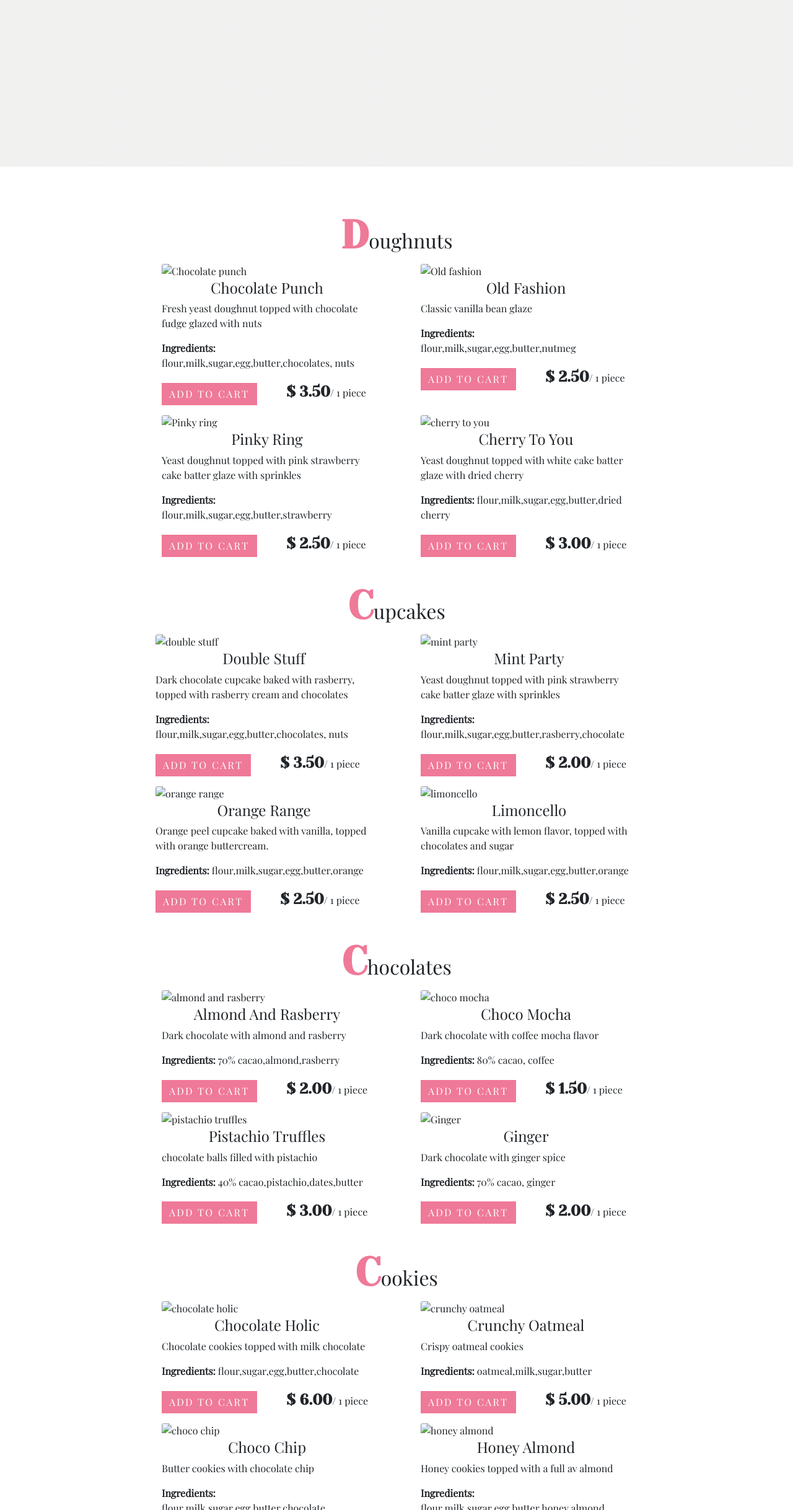
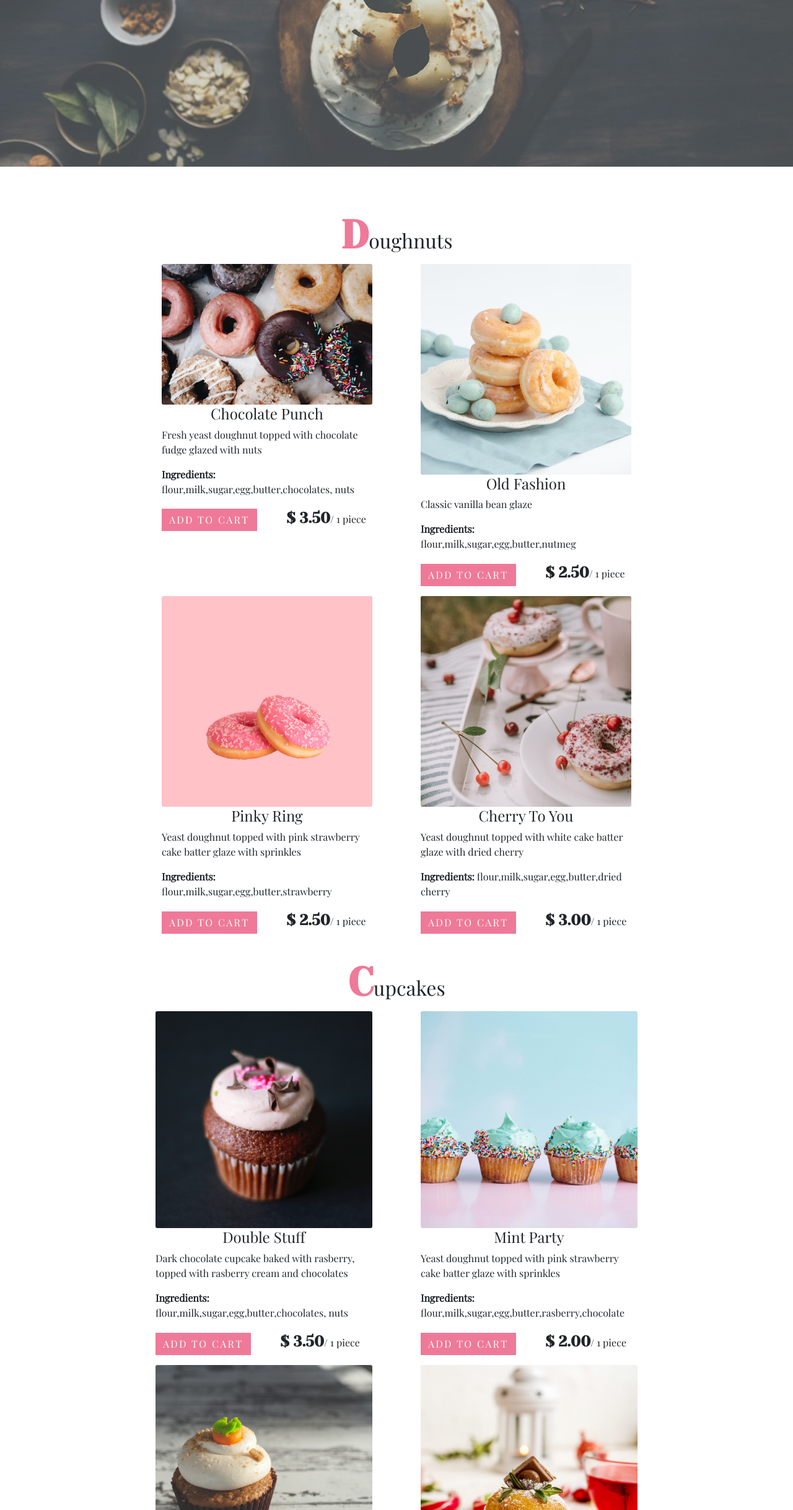
Before and after one commit to Martinlindblad/sweetsfactory, a plain HTML site: page products.html in a window 1280 px wide. Shown: the part 363-2800 px from the top of the page at 62% size. Drawn offline with nearby package versions, Linux system fonts and the light colour scheme.

Commit message:
ändrat lite

```diff
--- a/css/products.css
+++ b/css/products.css
@@ -140,22 +140,22 @@ body {
 }
 
 .img1 {
-    background-image:linear-gradient(var(--yellowTrans), var(--yellowTrans)),url("./img/bg-img.jpg");
+    background-image:linear-gradient(var(--yellowTrans), var(--yellowTrans)),url("../img/bg-img.jpg");
 }
 .img2 {
-    background-image:linear-gradient(var(--yellowTrans), var(--yellowTrans)),url("./img/bg-img2.jpg");
+    background-image:linear-gradient(var(--yellowTrans), var(--yellowTrans)),url("../img/bg-img2.jpg");
 }
 .img3 {
-    background-image:linear-gradient(var(--yellowTrans), var(--yellowTrans)),url("./img/bg-img3.jpg");
+    background-image:linear-gradient(var(--yellowTrans), var(--yellowTrans)),url("../img/bg-img3.jpg");
 }
 .img4 {
-    background-image:linear-gradient(var(--yellowTrans), var(--yellowTrans)),url("./img/bg-img4.jpg");
+    background-image:linear-gradient(var(--yellowTrans), var(--yellowTrans)),url("../img/bg-img4.jpg");
 }
 .img5 {
-    background-image:linear-gradient(var(--yellowTrans), var(--yellowTrans)),url("./img/bg-img5.jpg");
+    background-image:linear-gradient(var(--yellowTrans), var(--yellowTrans)),url("../img/bg-img5.jpg");
 }
 .img6 {
-    background-image:linear-gradient(var(--yellowTrans), var(--yellowTrans)),url("./img/bg-img6.jpg");
+    background-image:linear-gradient(var(--yellowTrans), var(--yellowTrans)),url("../img/bg-img6.jpg");
 }
 .banner-roll {
     width: 100vw;
--- a/products.html
+++ b/products.html
@@ -103,8 +103,7 @@
         <div class="container mt-4">
             <div class="row">
                 <div class="col-10 mx-auto col-sm-6 text-center">
-
-                    <h2 class="text-capitalize"><strong class="banner-title ">D</strong>oughnuts</h2>
+                    <h2 class="text-capitalize" id="donuts"><strong class="banner-title ">D</strong>oughnuts</h2>
                 </div>
             </div>
             <div class="row mx-auto d-flex justify-content-center products-container1">
@@ -116,7 +115,7 @@
         <div class="container mt-4">
             <div class="row">
                 <div class="col-10 mx-auto col-sm-6 text-center">
-                    <h2 class="text-capitalize"><strong class="banner-title ">c</strong>upcakes</h2>
+                    <h2 class="text-capitalize" id="cup"><strong class="banner-title ">c</strong>upcakes</h2>
                 </div>
                 <div class="row mx-auto d-flex justify-content-center products-container2">
                 </div>
--- a/sweets.json
+++ b/sweets.json
@@ -1,41 +1,41 @@
 {
   "Doughnut":[
-    {"name": "Chocolate punch", "description" : "Fresh yeast doughnut topped with chocolate fudge glazed with nuts", "ingredients": "flour,milk,sugar,egg,butter,chocolates, nuts", "price": 3.50, "imageUrl": "/modal-category/category/img/doughnuts.jpg"},
-    {"name": "Old fashion", "description" : "Classic vanilla bean glaze", "ingredients": "flour,milk,sugar,egg,butter,nutmeg", "price": 2.50, "imageUrl": "/modal-category/category/img/doughnut2.jpg"},
-    {"name": "Pinky ring", "description" : "Yeast doughnut topped with pink strawberry cake batter glaze with sprinkles", "ingredients": "flour,milk,sugar,egg,butter,strawberry", "price": 2.50, "imageUrl": "/modal-category/category/img/doughnut3.jpg"},
-    {"name": "cherry to you", "description" : "Yeast doughnut topped with white cake batter glaze with dried cherry", "ingredients": "flour,milk,sugar,egg,butter,dried cherry", "price": 3.00, "imageUrl": "/modal-category/category/img/doughnut4.jpg"}
+    {"name": "Chocolate punch", "description" : "Fresh yeast doughnut topped with chocolate fudge glazed with nuts", "ingredients": "flour,milk,sugar,egg,butter,chocolates, nuts", "price": 3.50, "imageUrl": "./img/doughnuts.jpg"},
+    {"name": "Old fashion", "description" : "Classic vanilla bean glaze", "ingredients": "flour,milk,sugar,egg,butter,nutmeg", "price": 2.50, "imageUrl": "./img/doughnut2.jpg"},
+    {"name": "Pinky ring", "description" : "Yeast doughnut topped with pink strawberry cake batter glaze with sprinkles", "ingredients": "flour,milk,sugar,egg,butter,strawberry", "price": 2.50, "imageUrl": "./img/doughnut3.jpg"},
+    {"name": "cherry to you", "description" : "Yeast doughnut topped with white cake batter glaze with dried cherry", "ingredients": "flour,milk,sugar,egg,butter,dried cherry", "price": 3.00, "imageUrl": "./img/doughnut4.jpg"}
 
   ],
 
   "Cupcake":[
-    {"name": "double stuff", "description" : "Dark chocolate cupcake baked with rasberry, topped with rasberry cream and chocolates", "ingredients": "flour,milk,sugar,egg,butter,chocolates, nuts", "price": 3.50, "imageUrl": "/modal-category/category/img/cupcake2.jpg"},
-    {"name": "mint party", "description" : "Yeast doughnut topped with pink strawberry cake batter glaze with sprinkles", "ingredients": "flour,milk,sugar,egg,butter,rasberry,chocolate", "price": 2.00, "imageUrl": "/modal-category/category/img/cupcake3.jpg"},
-    {"name": "orange range", "description" : "Orange peel cupcake baked with vanilla, topped with orange buttercream.", "ingredients": "flour,milk,sugar,egg,butter,orange", "price": 2.50, "imageUrl": "/modal-category/category/img/cupcake.jpg"},
-    {"name": "limoncello", "description" : "Vanilla cupcake with lemon flavor, topped with chocolates and sugar", "ingredients": "flour,milk,sugar,egg,butter,orange", "price": 2.50, "imageUrl": "/modal-category/category/img/cupcake4.jpg"}
+    {"name": "double stuff", "description" : "Dark chocolate cupcake baked with rasberry, topped with rasberry cream and chocolates", "ingredients": "flour,milk,sugar,egg,butter,chocolates, nuts", "price": 3.50, "imageUrl": "./img/cupcake2.jpg"},
+    {"name": "mint party", "description" : "Yeast doughnut topped with pink strawberry cake batter glaze with sprinkles", "ingredients": "flour,milk,sugar,egg,butter,rasberry,chocolate", "price": 2.00, "imageUrl": "./img/cupcake3.jpg"},
+    {"name": "orange range", "description" : "Orange peel cupcake baked with vanilla, topped with orange buttercream.", "ingredients": "flour,milk,sugar,egg,butter,orange", "price": 2.50, "imageUrl": "./img/cupcake.jpg"},
+    {"name": "limoncello", "description" : "Vanilla cupcake with lemon flavor, topped with chocolates and sugar", "ingredients": "flour,milk,sugar,egg,butter,orange", "price": 2.50, "imageUrl": "./img/cupcake4.jpg"}
 
 ],
 
   "Chocolate":[
-    {"name": "almond and rasberry", "description" : "Dark chocolate with almond and rasberry", "ingredients": "70% cacao,almond,rasberry", "price": 2.00, "imageUrl": "/modal-category/category/img/chocolate.jpg"},
-    {"name": "choco mocha", "description" : "Dark chocolate with coffee mocha flavor", "ingredients": "80% cacao, coffee", "price": 1.50, "imageUrl": "/modal-category/category/img/chocolate2.jpg"},
-    {"name": "pistachio truffles", "description" : "chocolate balls filled with pistachio", "ingredients": "40% cacao,pistachio,dates,butter", "price": 3.00, "imageUrl": "/modal-category/category/img/chocolate3.jpg"},
-    {"name": "Ginger", "description" : "Dark chocolate with ginger spice", "ingredients": "70% cacao, ginger", "price": 2.00, "imageUrl": "/modal-category/category/img/chocolate4.jpg"}
+    {"name": "almond and rasberry", "description" : "Dark chocolate with almond and rasberry", "ingredients": "70% cacao,almond,rasberry", "price": 2.00, "imageUrl": "./img/chocolate.jpg"},
+    {"name": "choco mocha", "description" : "Dark chocolate with coffee mocha flavor", "ingredients": "80% cacao, coffee", "price": 1.50, "imageUrl": "./img/chocolate2.jpg"},
+    {"name": "pistachio truffles", "description" : "chocolate balls filled with pistachio", "ingredients": "40% cacao,pistachio,dates,butter", "price": 3.00, "imageUrl": "./img/chocolate3.jpg"},
+    {"name": "Ginger", "description" : "Dark chocolate with ginger spice", "ingredients": "70% cacao, ginger", "price": 2.00, "imageUrl": "./img/chocolate4.jpg"}
 
   ],
 
   "Cookies":[
-    {"name": "chocolate holic", "description" : "Chocolate cookies topped with milk chocolate", "ingredients": "flour,sugar,egg,butter,chocolate", "price": 6.00, "imageUrl": "/modal-category/category/img/cookie.jpg"},
-    {"name": "crunchy oatmeal", "description" : "Crispy oatmeal cookies", "ingredients": "oatmeal,milk,sugar,butter", "price": 5.00, "imageUrl": "/modal-category/category/img/cookie4.jpg"},
-    {"name": "choco chip", "description" : "Butter cookies with chocolate chip", "ingredients": "flour,milk,sugar,egg,butter,chocolate", "price": 5.50, "imageUrl": "/modal-category/category/img/cookie2.jpg"},
-    {"name": "honey almond", "description" : "Honey cookies topped with a full av almond", "ingredients": "flour,milk,sugar,egg,butter,honey,almond", "price": 6.00, "imageUrl": "/modal-category/category/img/cookie3.jpg"}
+    {"name": "chocolate holic", "description" : "Chocolate cookies topped with milk chocolate", "ingredients": "flour,sugar,egg,butter,chocolate", "price": 6.00, "imageUrl": "./img/cookie.jpg"},
+    {"name": "crunchy oatmeal", "description" : "Crispy oatmeal cookies", "ingredients": "oatmeal,milk,sugar,butter", "price": 5.00, "imageUrl": "./img/cookie4.jpg"},
+    {"name": "choco chip", "description" : "Butter cookies with chocolate chip", "ingredients": "flour,milk,sugar,egg,butter,chocolate", "price": 5.50, "imageUrl": "./img/cookie2.jpg"},
+    {"name": "honey almond", "description" : "Honey cookies topped with a full av almond", "ingredients": "flour,milk,sugar,egg,butter,honey,almond", "price": 6.00, "imageUrl": "./img/cookie3.jpg"}
 
   ],
 
   "Candy":[
-    {"name": "jelly beans", "description" : "Classic jelly beans", "ingredients": "sugar,glucose syrup, maize starch, water, fruit juice from concentrate", "price": 2.00, "imageUrl": "/modal-category/category/img/candy.jpg"},
-    {"name": "fruits jelly", "description" : "Strawbery, orange and pear taste", "ingredients": "sugar,glucose syrup, maize starch, water, fruit juice from concentrate", "price": 2.00, "imageUrl": "/modal-category/category/img/candy2.jpg"},
-    {"name": "easter egg", "description" : "Easter milk chocolate egg candy", "ingredients": "sugar,chocolate,vanilla", "price": 4.50, "imageUrl": "/modal-category/category/img/candy3.jpg"},
-    {"name": "candy crush", "description" : "candy with different flavors", "ingredients": "sugar,glucose syrup", "price": 3.50, "imageUrl": "/modal-category/category/img/candy4.jpg"}
+    {"name": "jelly beans", "description" : "Classic jelly beans", "ingredients": "sugar,glucose syrup, maize starch, water, fruit juice from concentrate", "price": 2.00, "imageUrl": "./img/candy.jpg"},
+    {"name": "fruits jelly", "description" : "Strawbery, orange and pear taste", "ingredients": "sugar,glucose syrup, maize starch, water, fruit juice from concentrate", "price": 2.00, "imageUrl": "./img/candy2.jpg"},
+    {"name": "easter egg", "description" : "Easter milk chocolate egg candy", "ingredients": "sugar,chocolate,vanilla", "price": 4.50, "imageUrl": "./img/candy3.jpg"},
+    {"name": "candy crush", "description" : "candy with different flavors", "ingredients": "sugar,glucose syrup", "price": 3.50, "imageUrl": "./img/candy4.jpg"}
 
   ]
 }
```
Also changed, not shown: index.html (+7 -3 lines).
